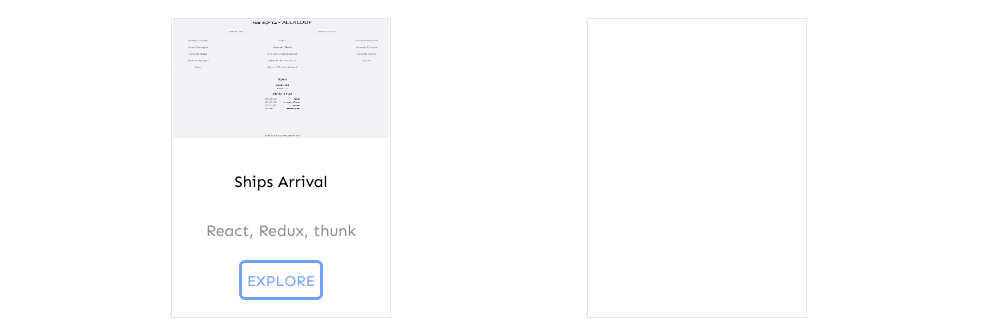
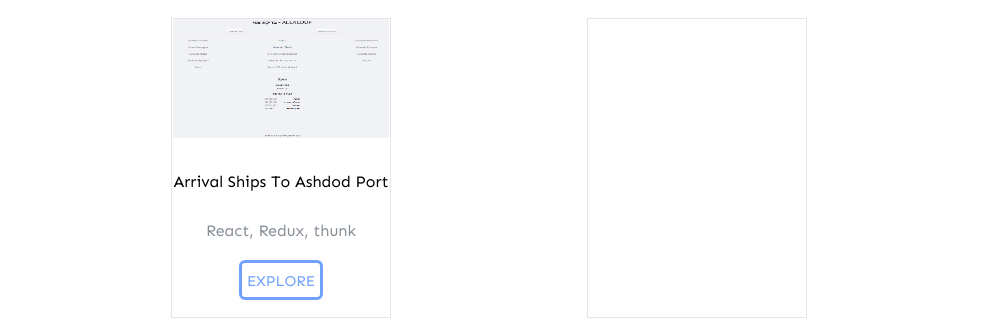
Before and after one commit to Benjamn89/profile-react, a React (Create React App) app: page / in a window 1280 px wide. Shown: the part 1221-1540 px from the top of the page, without its empty margins (277-1280 px from the left). Built offline with nearby package versions, Linux system fonts and the light colour scheme.

Commit message:
change project title

```diff
--- a/src/Components/PROJECTS-S/PROJECT-BOX/project-box-property.js
+++ b/src/Components/PROJECTS-S/PROJECT-BOX/project-box-property.js
@@ -45,7 +45,7 @@
   },
   {
     objects: {
-      projectSum: "Ships Arrival",
+      projectSum: "Arrival Ships To Ashdod Port",
       usedSkills: "React, Redux, thunk",
       linkTo: "https://allalouf.netlify.com/",
       img: Allalouf,
```
